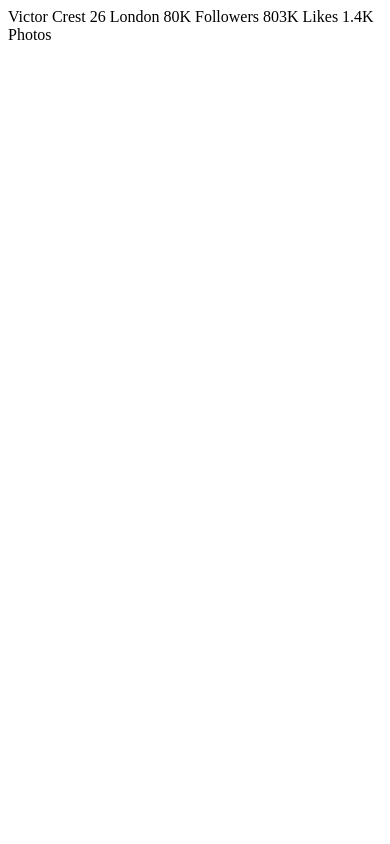
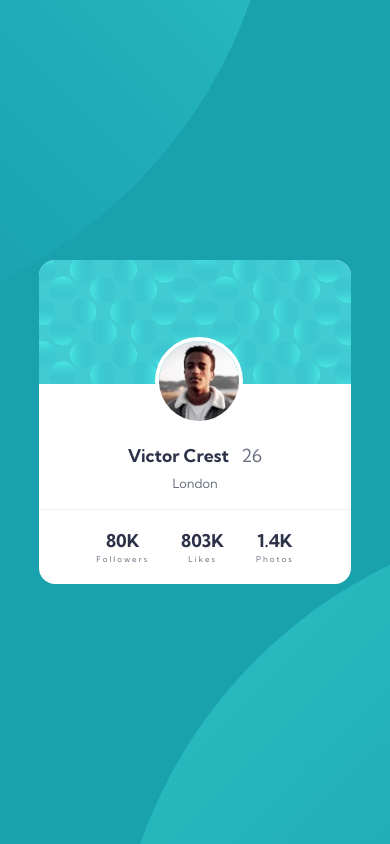
Before and after one commit to Abdelkrim-Saouchi/PROFILE-CARD-COMPONENT, a plain HTML site: page index.html in a window 390 px wide. Drawn offline with Linux system fonts and the light colour scheme.

Commit message:
Design mobile prototype

```diff
--- a/index.html
+++ b/index.html
@@ -10,18 +10,33 @@
 
 </head>
 <body>
-  Victor Crest
-  26
-  London
-
-  80K
-  Followers
-
-  803K
-  Likes
-
-  1.4K
-  Photos
+  <main>
+    <div class="card">
+      <div class="profile-up">
+        <img src="images/bg-pattern-card.svg" alt="background pic" class="bg-img">
+        <img src="images/image-victor.jpg" alt="profile pic" class="pic">
+        <div class="details">
+          <h1>Victor Crest</h1>
+          <p class="age">26</p>
+          <p class="city">London</p>
+        </div>
+      </div>
+      <div class="profile-down">
+        <div class="followers">
+          <h2>80K</h2>
+          <p>Followers</p>
+        </div>
+        <div class="likes">
+          <h2>803K</h2>
+          <p>Likes</p>
+        </div>
+        <div class="photos">
+          <h2>1.4K</h2>
+          <p>Photos</p>
+        </div>
+      </div>
+    </div>
+  </main>
 
 </body>
 </html>
--- a/style.css
+++ b/style.css
@@ -0,0 +1,114 @@
+@import url('https://fonts.googleapis.com/css2?family=Kumbh+Sans:wght@400;700&display=swap');
+
+:root {
+    --dark-cyan: hsl(185, 75%, 39%);
+    --very-dark-desaturated-blue: hsl(229, 23%, 23%);
+    --dark-grayish-blue: hsl(227, 10%, 46%);
+
+    --dark-gray: hsl(0, 0%, 59%);
+    --line-color: hsl(0deg 0% 95%);
+    --white: hsl(0deg 0% 100%);
+}
+
+* {
+    margin: 0;
+    padding: 0;
+}
+
+body {
+    font-family: 'Kumbh Sans', sans-serif;
+    font-size: 18px;
+    font-weight: 400;
+    min-height: 100vh;
+}
+
+main {
+    width: 100vw;
+    min-height: 100vh;
+    background-image: url("images/bg-pattern-top.svg"), url("images/bg-pattern-bottom.svg");
+    background-repeat: no-repeat;
+    background-position: -700px -650px, calc(100% + 700px) calc(100% + 650px);
+    background-color: var(--dark-cyan);
+    display: flex;
+    justify-content: center;
+    align-items: center;
+}
+
+.card {
+    max-width: 80%;
+    background-color: var(--white);
+    border-radius: 16px;
+    overflow: hidden;
+    display: flex;
+    flex-direction: column;
+}
+
+.bg-img {
+    max-width: 100%;
+}
+
+.profile-up {
+    display: flex;
+    flex-direction: column;
+    border-bottom: 1px solid var(--line-color);
+    position: relative;
+}
+
+.details {
+    align-self: center;
+    padding: 60px 0 18px 0;
+
+}
+
+.pic {
+    position: absolute;
+    width: 80px;
+    border-radius: 50%;
+    border: 4px solid var(--white);
+    left: 50%;
+    top: 47%;
+    margin-left: -40px;
+    margin-top: -40px;
+}
+
+.profile-down {
+    margin: 20px 0;
+    display: flex;
+    justify-content: center;
+    align-items: center;
+    gap: 2rem;
+}
+
+h1, h2 {
+    font-size: 1.1rem;
+    font-weight: 700;
+    color: var(--very-dark-desaturated-blue);
+    text-align: center;
+}
+
+.profile-down p {
+    font-size: 0.5rem;
+    letter-spacing: 2px;
+    color: var(--dark-grayish-blue);
+    text-align: center;
+    margin-top: 3px;
+}
+
+.details p {
+    color: var(--dark-grayish-blue);
+}
+
+h1 {
+    display: inline-block;
+    margin-right: 8px;
+}
+
+.age {
+    display: inline;
+}
+
+.city {
+    text-align: center;
+    font-size: 0.8rem;
+    margin-top: 8px;
+}
```
